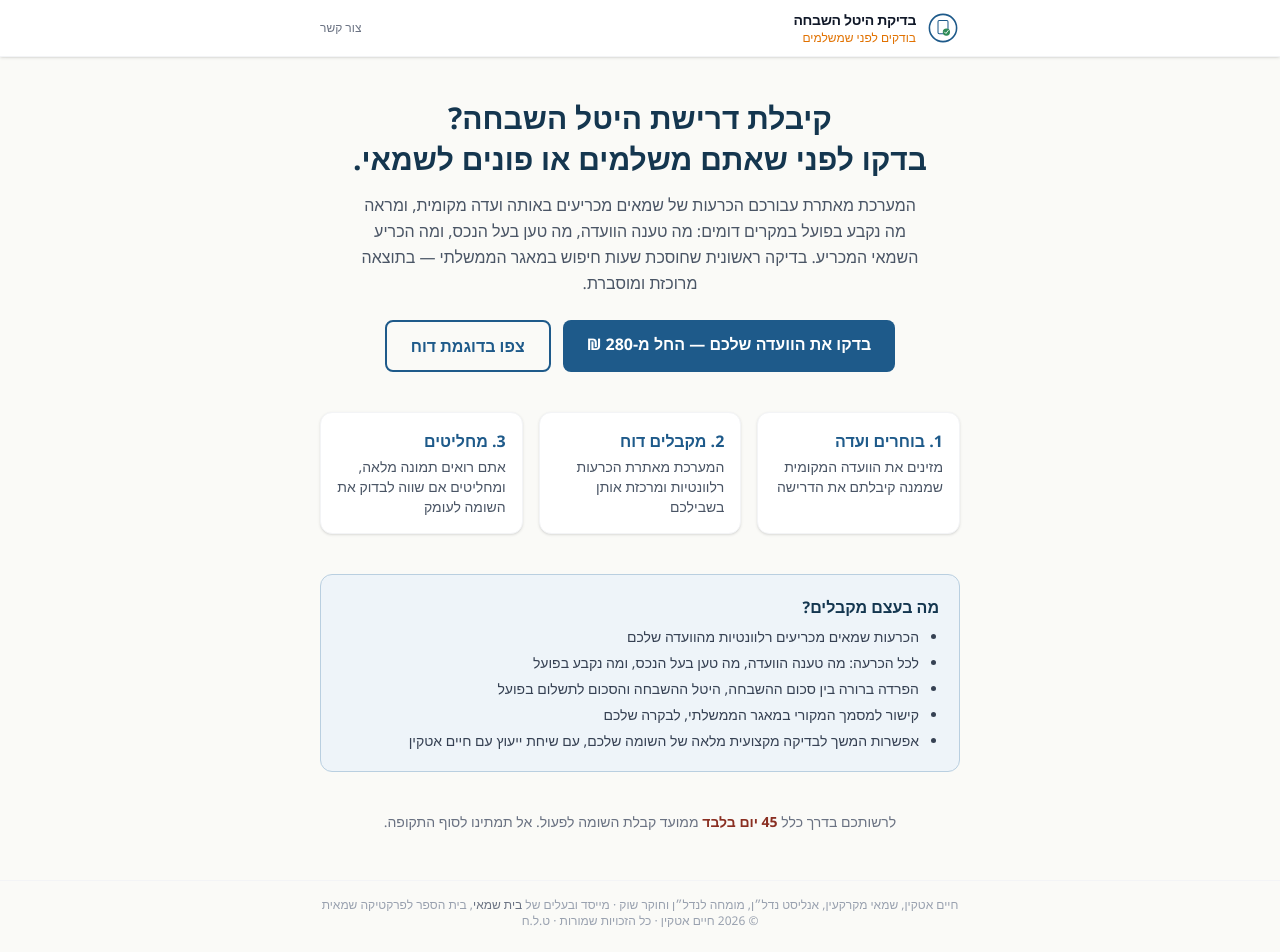
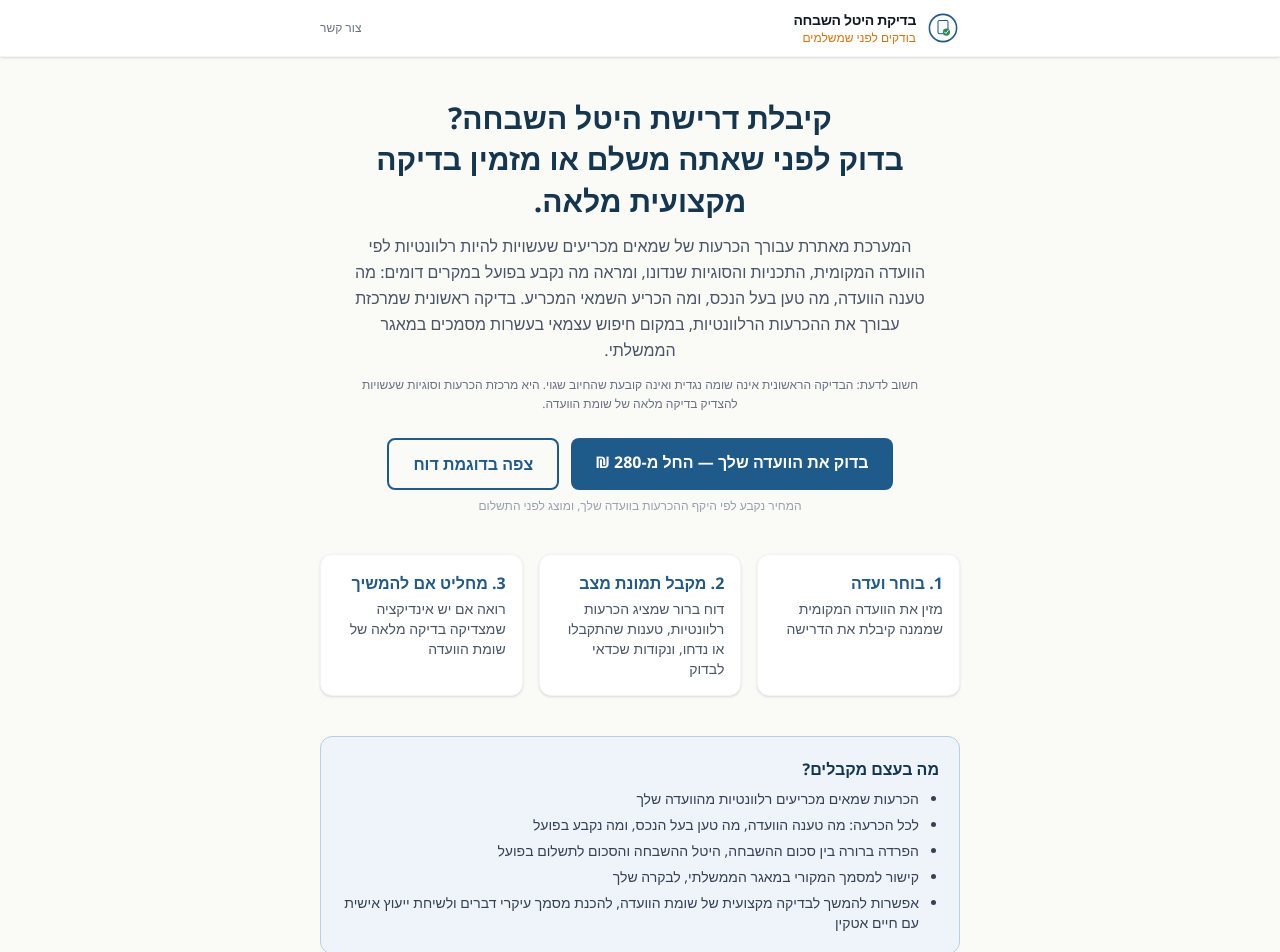
Before and after one commit to haimetkin-lgtm/hetel-hasbaha, a Next.js app: page / in a window 1280 px wide. Shown: the top 952 px of the page. Built offline with nearby package versions, Linux system fonts and the light colour scheme.

Commit message:
Tighten homepage copy: singular voice, softer framing, pricing transparency
Consistent second-person singular throughout, clarifies the check isn't a
counter-appraisal, and reframes steps 2-3 around outcomes rather than
mechanics. Shortens the footer.

```diff
--- a/app/layout.tsx
+++ b/app/layout.tsx
@@ -66,9 +66,9 @@ export default function RootLayout({ children }: { children: React.ReactNode })
         </header>
         {children}
         <footer className="text-center py-4 text-xs text-gray-400 border-t border-gray-100 mt-2">
-          חיים אטקין, שמאי מקרקעין, אנליסט נדל״ן, מומחה לנדל״ן וחוקר שוק · מייסד ובעלים של <span className="font-medium text-gray-500">בית שמאי</span>, בית הספר לפרקטיקה שמאית
+          חיים אטקין, שמאי מקרקעין ואנליסט נדל״ן · <span className="font-medium text-gray-500">בית שמאי®</span>, בית הספר לפרקטיקה שמאית
           <br />
-          © {new Date().getFullYear()} חיים אטקין · כל הזכויות שמורות · ט.ל.ח
+          © {new Date().getFullYear()} כל הזכויות שמורות · ט.ל.ח
         </footer>
         <Script src="https://ajax.googleapis.com/ajax/libs/jquery/3.2.1/jquery.min.js" strategy="afterInteractive" />
         <Script
--- a/app/page.tsx
+++ b/app/page.tsx
@@ -5,35 +5,41 @@ export default function Home() {
         <h1 className="text-2xl md:text-3xl font-bold text-[#14364f] leading-snug mb-3">
           קיבלת דרישת היטל השבחה?
           <br />
-          בדקו לפני שאתם משלמים או פונים לשמאי.
+          בדוק לפני שאתה משלם או מזמין בדיקה מקצועית מלאה.
         </h1>
         <p className="text-gray-600 max-w-xl mx-auto leading-relaxed">
-          המערכת מאתרת עבורכם הכרעות של שמאים מכריעים באותה ועדה מקומית, ומראה מה נקבע בפועל
-          במקרים דומים: מה טענה הוועדה, מה טען בעל הנכס, ומה הכריע השמאי המכריע. בדיקה ראשונית
-          שחוסכת שעות חיפוש במאגר הממשלתי — בתוצאה מרוכזת ומוסברת.
+          המערכת מאתרת עבורך הכרעות של שמאים מכריעים שעשויות להיות רלוונטיות לפי הוועדה המקומית,
+          התכניות והסוגיות שנדונו, ומראה מה נקבע בפועל במקרים דומים: מה טענה הוועדה, מה טען בעל
+          הנכס, ומה הכריע השמאי המכריע. בדיקה ראשונית שמרכזת עבורך את ההכרעות הרלוונטיות, במקום
+          חיפוש עצמאי בעשרות מסמכים במאגר הממשלתי.
+        </p>
+        <p className="text-xs text-gray-500 max-w-xl mx-auto mt-3 leading-relaxed">
+          חשוב לדעת: הבדיקה הראשונית אינה שומה נגדית ואינה קובעת שהחיוב שגוי. היא מרכזת הכרעות
+          וסוגיות שעשויות להצדיק בדיקה מלאה של שומת הוועדה.
         </p>
         <div className="mt-6 flex flex-col sm:flex-row gap-3 justify-center">
           <a
             href="/hetel-hasbaha/check/"
             className="inline-block bg-[#1e5a8a] hover:bg-[#14364f] text-white font-bold px-6 py-3 rounded-lg transition-colors"
           >
-            בדקו את הוועדה שלכם — החל מ-280 ₪
+            בדוק את הוועדה שלך — החל מ-280 ₪
           </a>
           <a
             href="/hetel-hasbaha/sample-report.html"
             target="_blank"
             className="inline-block border-2 border-[#1e5a8a] text-[#1e5a8a] hover:bg-[#eef4f9] font-bold px-6 py-3 rounded-lg transition-colors"
           >
-            צפו בדוגמת דוח
+            צפה בדוגמת דוח
           </a>
         </div>
+        <p className="text-xs text-gray-400 mt-2">המחיר נקבע לפי היקף ההכרעות בוועדה שלך, ומוצג לפני התשלום</p>
       </section>
 
       <section className="grid sm:grid-cols-3 gap-4 mb-10">
         {[
-          { title: "1. בוחרים ועדה", body: "מזינים את הוועדה המקומית שממנה קיבלתם את הדרישה" },
-          { title: "2. מקבלים דוח", body: "המערכת מאתרת הכרעות רלוונטיות ומרכזת אותן בשבילכם" },
-          { title: "3. מחליטים", body: "אתם רואים תמונה מלאה, ומחליטים אם שווה לבדוק את השומה לעומק" },
+          { title: "1. בוחר ועדה", body: "מזין את הוועדה המקומית שממנה קיבלת את הדרישה" },
+          { title: "2. מקבל תמונת מצב", body: "דוח ברור שמציג הכרעות רלוונטיות, טענות שהתקבלו או נדחו, ונקודות שכדאי לבדוק" },
+          { title: "3. מחליט אם להמשיך", body: "רואה אם יש אינדיקציה שמצדיקה בדיקה מלאה של שומת הוועדה" },
         ].map((s) => (
           <div key={s.title} className="bg-white border border-gray-100 rounded-xl p-4 shadow-sm">
             <div className="font-bold text-[#1e5a8a] mb-1">{s.title}</div>
@@ -45,18 +51,19 @@ export default function Home() {
       <section className="bg-[#eef4f9] border border-[#b9cfe0] rounded-xl p-5 mb-10">
         <div className="font-bold text-[#14364f] mb-2">מה בעצם מקבלים?</div>
         <ul className="text-sm text-gray-700 space-y-1.5 list-disc pr-5">
-          <li>הכרעות שמאים מכריעים רלוונטיות מהוועדה שלכם</li>
+          <li>הכרעות שמאים מכריעים רלוונטיות מהוועדה שלך</li>
           <li>לכל הכרעה: מה טענה הוועדה, מה טען בעל הנכס, ומה נקבע בפועל</li>
           <li>הפרדה ברורה בין סכום ההשבחה, היטל ההשבחה והסכום לתשלום בפועל</li>
-          <li>קישור למסמך המקורי במאגר הממשלתי, לבקרה שלכם</li>
-          <li>אפשרות המשך לבדיקה מקצועית מלאה של השומה שלכם, עם שיחת ייעוץ עם חיים אטקין</li>
+          <li>קישור למסמך המקורי במאגר הממשלתי, לבקרה שלך</li>
+          <li>אפשרות להמשך לבדיקה מקצועית של שומת הוועדה, להכנת מסמך עיקרי דברים ולשיחת ייעוץ אישית עם חיים אטקין</li>
         </ul>
       </section>
 
       <section className="text-center text-sm text-gray-500">
         <p>
-          לרשותכם בדרך כלל <strong className="text-[#8a2f22]">45 יום בלבד</strong> ממועד קבלת השומה
-          לפעול. אל תמתינו לסוף התקופה.
+          המועדים להשגה על שומת הוועדה קצרים, ובמקרים רבים עומדים על{" "}
+          <strong className="text-[#8a2f22]">45 יום בלבד</strong> ממועד קבלת השומה. אל תמתין לסוף
+          התקופה.
         </p>
       </section>
     </main>
```
